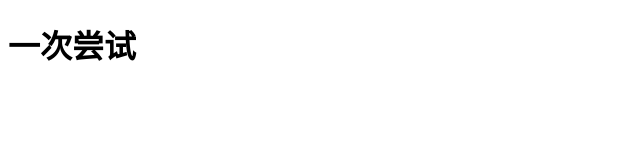
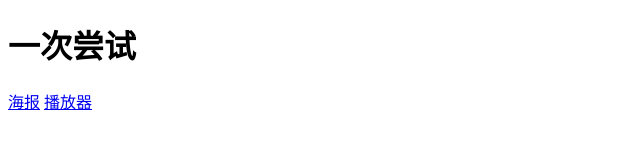
Before and after one commit to LiulangCloud/po.github.io, a plain HTML site: page index.html in a window 1280 px wide. Shown: the whole page, without its empty margins (0-640 px from the left). Drawn offline with Linux system fonts and the light colour scheme.

Commit message:
第四次尝试-添加链接

```diff
--- a/index.html
+++ b/index.html
@@ -10,5 +10,7 @@
     <h1>
         一次尝试
     </h1>
+    <a href="./movies/电影海报.html">海报</a>
+    <a href="./audio/案例/播放器.html">播放器</a>
 </body>
 </html>
```
